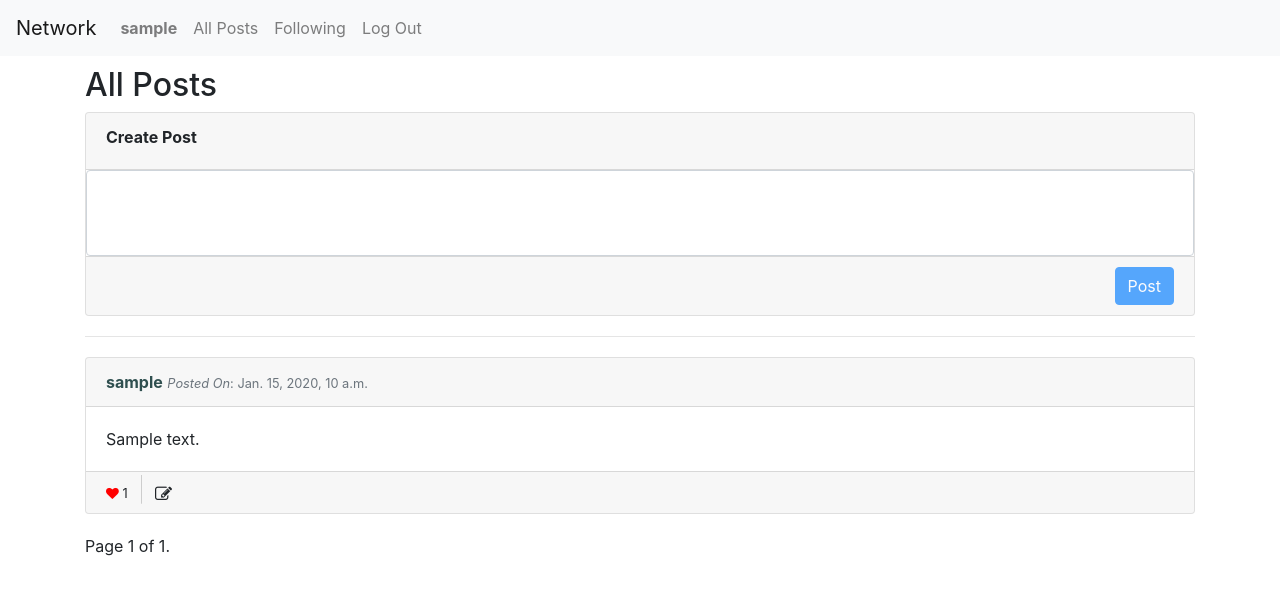
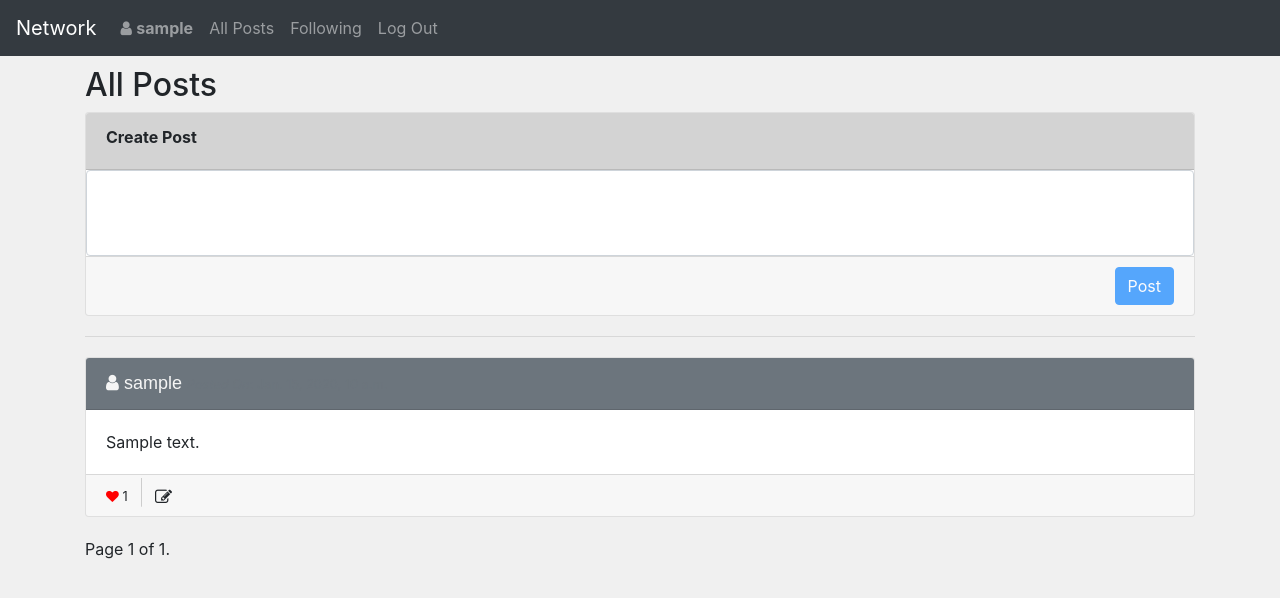
Before and after one commit to visualsoul/network, a Django app: page / in a window 1280 px wide. Shown: the top 598 px of the page. Run offline with Django 3.2, Linux system fonts and the light colour scheme; a user stored in the database is signed in; tables that the repository leaves empty hold one stand-in row (values such as "Sample post"); some libraries are stand-ins or nearby versions.

Commit message:
Final styling

```diff
--- a/network/static/network/network.js
+++ b/network/static/network/network.js
@@ -6,11 +6,9 @@
     document.querySelector('#post-body').addEventListener('keyup', function() {
         console.log(this.value.length);
         if (this.value.length > 0) {
-            document.querySelector('#submit_post').className = "btn btn-primary";
             document.querySelector('#submit_post').removeAttribute('disabled');
         }
         else {
-            document.querySelector('#submit_post').className = "btn btn-primary";
             document.querySelector('#submit_post').setAttribute('disabled', true);
         }
     });
--- a/network/static/network/styles.css
+++ b/network/static/network/styles.css
@@ -6,6 +6,19 @@
 
 body {
     padding-bottom: 30px;
+    background-color: #f0f0f0;
+}
+
+.card a:hover {
+    text-decoration: none;
+    text-decoration-color: orange;
+    font-weight: bolder;
+
+}
+
+.card a {
+    font-family: sans-serif;
+    font-size: 18px;
 }
 
 h2 {
--- a/network/templates/network/index.html
+++ b/network/templates/network/index.html
@@ -8,7 +8,7 @@
             <form id="create-post">
 
                 <div class="card">
-                    <div class="card-header">
+                    <div class="card-header"  style="background-color: lightgray;">
                         <label for="post-body"><strong>Create Post</strong></label>
                     </div>
                 <div style="padding: 0;" class="card-body">
--- a/network/templates/network/layout.html
+++ b/network/templates/network/layout.html
@@ -11,14 +11,16 @@
     </head>
     <body>
 
-        <nav class="navbar navbar-expand-lg navbar-light bg-light">
-            <a class="navbar-brand" href="#">Network</a>
+        <nav class="navbar navbar-expand-lg navbar-dark bg-dark">
+            <a class="navbar-brand" href="{% url 'index' %}">Network</a>
 
             <div>
               <ul class="navbar-nav mr-auto">
                 {% if user.is_authenticated %}
                     <li class="nav-item">
-                        <a class="nav-link" href="{% url 'profile' user.id %}"><strong>{{ user.username }}</strong></a>
+                        <a class="nav-link" href="{% url 'profile' user.id %}">
+                            <i class="fa fa-user"></i>
+                            <strong>{{ user.username }}</strong></a>
                     </li>
                 {% endif %}
                 <li class="nav-item">
--- a/network/templates/network/posts.html
+++ b/network/templates/network/posts.html
@@ -5,11 +5,12 @@
     {% for post in page_obj %}
      <div style="margin-top: 20px;" id="post-{{ post.id }}">
         <div class="card">
-            <div class="card-header">
-                <a style="color: darkslategray;" href="{% url 'profile' post.author.id %}">
-                   <strong>{{ post.author.username }}</strong>
+            <div class="card-header bg-secondary">
+                <a style="color: whitesmoke;" href="{% url 'profile' post.author.id %}">
+                    <i class="fa fa-user"></i>
+                   <span id="username-text">{{ post.author.username }}</span>
                 </a>
-                <small class="text-muted"><em>Posted On</em>: {{ post.timestamp }}</small>
+                <small class="text-muted" style="color: white;"><em>Posted On</em>: {{ post.timestamp }}</small>
             </div>
             <div id="card-body" class="card-body">
                 <textarea style="display: none;" name="post-body" id="post-body-{{ post.id }}"></textarea>
```
